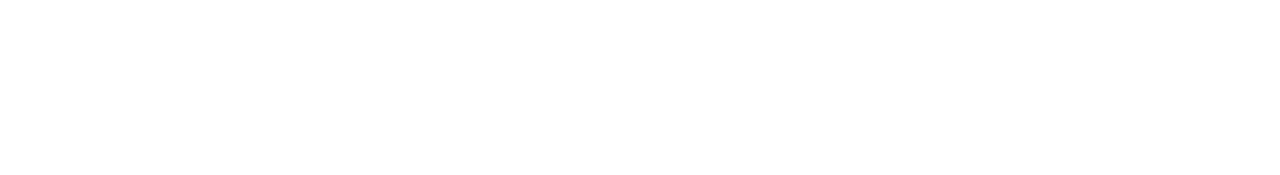
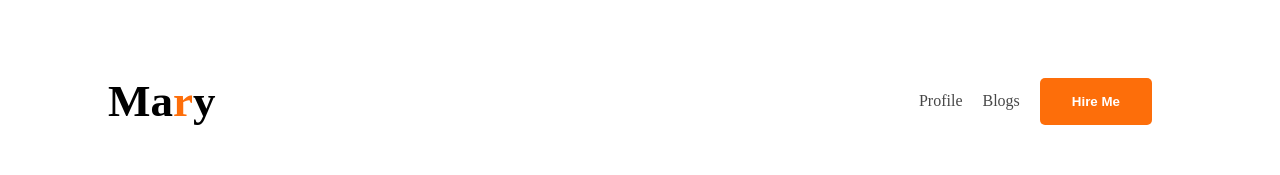
Before and after one commit to sahabulislamsifat/mary_portfolio, a plain HTML site: page index.html in a window 1280 px wide. Drawn offline with Linux system fonts and the light colour scheme.

Commit message:
nev bar added

```diff
--- a/index.html
+++ b/index.html
@@ -1,19 +1,36 @@
 <!DOCTYPE html>
 <html lang="en">
-<head>
-    <meta charset="UTF-8">
-    <meta name="viewport" content="width=device-width, initial-scale=1.0">
-    <title>Mary Portfolio</title>
-</head>
-<body>
+  <head>
+    <meta charset="UTF-8" />
+    <meta name="viewport" content="width=device-width, initial-scale=1.0" />
+    <title>Mary Portfolio Website</title>
+    <link rel="preconnect" href="https://fonts.googleapis.com" />
+    <link rel="preconnect" href="https://fonts.gstatic.com" crossorigin />
+    <link
+      href="https://fonts.googleapis.com/css2?family=Open+Sans:ital,wght@0,300..800;1,300..800&display=swap"
+      rel="stylesheet"
+    />
+    <link
+      rel="shortcut icon"
+      href="./images/icons/favicon.webp"
+      type="image/x-icon"
+    />
+    <link rel="stylesheet" href="./styles/portfolio.css" />
+  </head>
+  <body>
     <header>
-
+      <nav>
+        <h3 class="nav-title">Ma<span class="text-primary">r</span>y</h3>
+        <ul>
+          <li><a class="dark-2" href="">Profile</a></li>
+          <li><a class="dark-2" href="">Blogs</a></li>
+          <li>
+            <a href=""><button class="btn-primary">Hire Me</button></a>
+          </li>
+        </ul>
+      </nav>
     </header>
-    <main>
-
-    </main>
-    <footer>
-
-    </footer>
-</body>
+    <main></main>
+    <footer></footer>
+  </body>
 </html>
--- /dev/null
+++ b/styles/portfolio.css
@@ -0,0 +1,44 @@
+.open-sans-normal {
+  font-family: "Open Sans", sans-serif;
+  font-optical-sizing: auto;
+  font-style: normal;
+  font-variation-settings: "wdth" 100;
+}
+/* Shared Style */
+.text-primary {
+  color: #fd6e0a;
+}
+.dark-2 {
+  color: #474747;
+}
+.btn-primary {
+  background-color: #fd6e0a;
+  font-weight: bold;
+  border: none;
+  color: #fff;
+  padding: 16px 32px;
+  border-radius: 5px;
+}
+
+/* Nav Style */
+.nav-title {
+  font-weight: 800;
+  font-size: 45px;
+}
+nav {
+  display: flex;
+  align-items: center;
+  justify-content: space-between;
+  margin: 30px 100px;
+}
+nav ul {
+  display: flex;
+  align-items: center;
+}
+nav ul li {
+  list-style: none;
+  margin-right: 20px;
+}
+nav li a {
+  text-decoration: none;
+}
```
Also changed, not shown: images/icons/favicon.webp (added).
